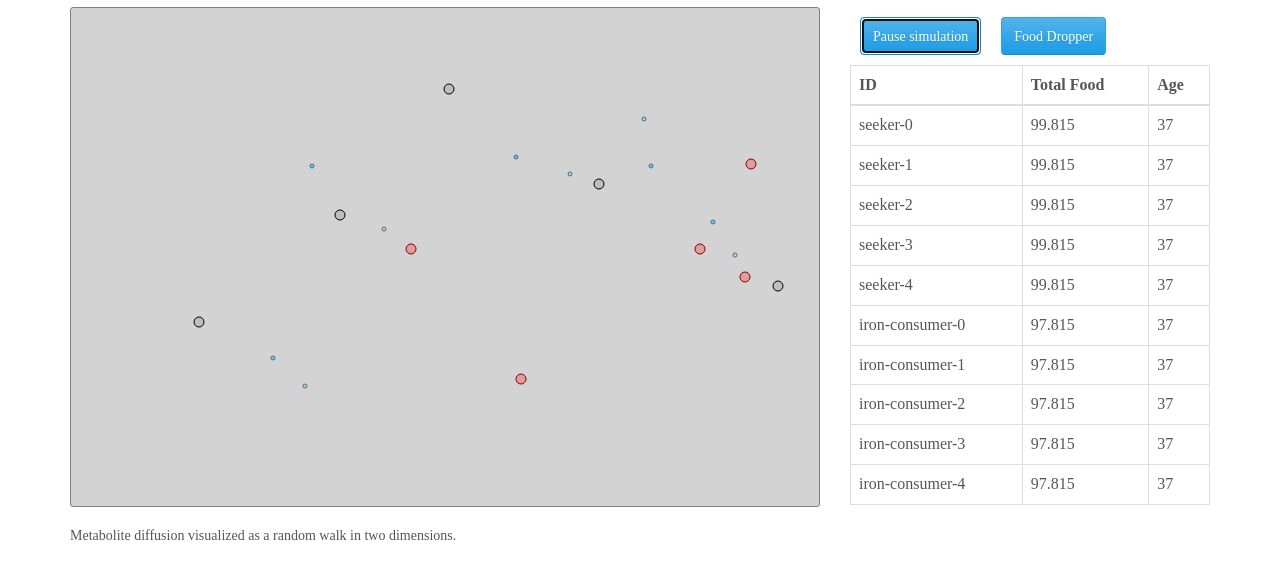
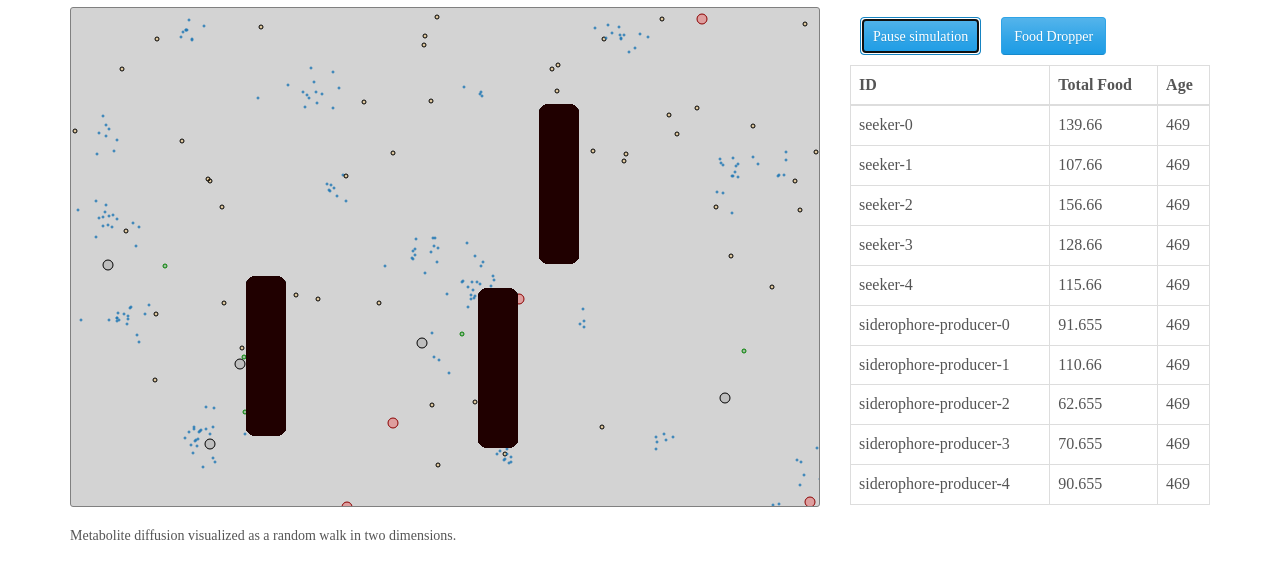
Before and after one commit to mobiusklein/Dynamic-Spatial-Evolution, a plain HTML site: page index.html in a window 1280 px wide. Both pictures are taken after a click on the button "Resume simulation". Shown: the part 43-622 px from the top of the page. Drawn offline with nearby package versions, Linux system fonts and the light colour scheme; files whose address does not match are found by name.

Commit message:
Added blocking

```diff
--- a/coffee/model.js
+++ b/coffee/model.js
@@ -1,5 +1,5 @@
 // Generated by CoffeeScript 1.7.1
-var Arena, FACINGS, IronConsumer, Random, Seeker, Siderophore, Walker, copy, _,
+var Arena, Blockade, FACINGS, Random, Seeker, Siderophore, SiderophoreProducer, Walker, copy, _,
   __hasProp = {}.hasOwnProperty,
   __extends = function(child, parent) { for (var key in parent) { if (__hasProp.call(parent, key)) child[key] = parent[key]; } function ctor() { this.constructor = child; } ctor.prototype = parent.prototype; child.prototype = new ctor(); child.__super__ = parent.prototype; return child; },
   __indexOf = [].indexOf || function(item) { for (var i = 0, l = this.length; i < l; i++) { if (i in this && this[i] === item) return i; } return -1; };
@@ -37,6 +37,7 @@ Arena = (function() {
     this.creationQueue = [];
     this.actors = [];
     this.walkers = [];
+    this.blockades = [];
     this.periodics = [];
     this.save = argObj.save || false;
     this.verbose = argObj.verbose || false;
@@ -46,7 +47,7 @@ Arena = (function() {
   }
 
   Arena.prototype.setPosition = function(obj) {
-    return this.fillRegionWithPolygon(obj);
+    return obj.fillRegion(this);
   };
 
   Arena.prototype.addWalker = function(opts) {
@@ -61,21 +62,27 @@ Arena = (function() {
     return this.setPosition(walker);
   };
 
-  Arena.prototype.addSeeker = function(opts) {
+  Arena.prototype.addSeeker = function(opts, force) {
     var seeker;
     if (opts == null) {
       opts = {};
     }
-    opts = this.randomPositionWithin(opts);
+    if (force == null) {
+      force = false;
+    }
+    opts = this.randomPositionWithin(opts, force);
     opts.random = this.random;
     seeker = new Seeker(opts);
     this.actors.push(seeker);
     return this.setPosition(seeker);
   };
 
-  Arena.prototype.addPeriodicWalker = function(opts) {
+  Arena.prototype.addPeriodicWalker = function(opts, force) {
     var fn, self;
-    opts = this.randomPositionWithin(opts);
+    if (force == null) {
+      force = false;
+    }
+    opts = this.randomPositionWithin(opts, force);
     opts.frequency = opts.frequency || 20;
     fn = function() {
       self.addWalker(opts);
@@ -85,64 +92,43 @@ Arena = (function() {
     return this.periodics.push(fn);
   };
 
-  Arena.prototype.addObject = function(obj) {
+  Arena.prototype.addObject = function(obj, force) {
+    if (force == null) {
+      force = false;
+    }
     obj.random = this.random;
-    this.randomPositionWithin(obj);
+    this.randomPositionWithin(obj, force);
     if (obj instanceof Seeker) {
       return this.actors.push(obj);
+    } else if (obj instanceof Walker) {
+      return this.walkers.push(obj);
+    } else if (obj instanceof Blockade) {
+      return this.blockades.push(obj);
     } else {
-      return this.walkers.push(obj);
+      throw Error("Could not infer arena slot for " + obj);
     }
   };
 
-  Arena.prototype.fillRegionWithPolygon = function(polygonObj) {
-    var maxX, maxY, minX, minY, x, xAxisRange, y, yAxisRange, _i, _j, _len, _len1;
-    minX = polygonObj.x - polygonObj.size;
-    minY = polygonObj.y - polygonObj.size;
-    minX = minX >= 0 ? minX : 0;
-    minY = minY >= 0 ? minY : 0;
-    maxX = polygonObj.x + polygonObj.size;
-    maxY = polygonObj.y + polygonObj.size;
-    maxX = maxX > this.maxX ? this.maxX : maxX;
-    maxY = maxY > this.maxY ? this.maxY : maxY;
-    xAxisRange = (function() {
-      var _i, _results;
-      _results = [];
-      for (x = _i = minX; minX <= maxX ? _i <= maxX : _i >= maxX; x = minX <= maxX ? ++_i : --_i) {
-        _results.push(x);
-      }
-      return _results;
-    })();
-    yAxisRange = (function() {
-      var _i, _results;
-      _results = [];
-      for (y = _i = minY; minY <= maxY ? _i <= maxY : _i >= maxY; y = minY <= maxY ? ++_i : --_i) {
-        _results.push(y);
-      }
-      return _results;
-    })();
-    for (_i = 0, _len = xAxisRange.length; _i < _len; _i++) {
-      x = xAxisRange[_i];
-      for (_j = 0, _len1 = yAxisRange.length; _j < _len1; _j++) {
-        y = yAxisRange[_j];
-        if (this.positions[x] == null) {
-          this.positions[x] = {};
-        }
-        if (this.positions[x][y] == null) {
-          this.positions[x][y] = [];
-        }
-        this.positions[x][y].push(polygonObj);
-      }
-    }
-    return this.positions;
-  };
-
-  Arena.prototype.randomPositionWithin = function(opts) {
+  Arena.prototype.randomPositionWithin = function(opts, force) {
     if (opts == null) {
       opts = {};
     }
-    opts.x = Math.floor(opts.x) || this.random.randint(0, this.maxX);
-    opts.y = Math.floor(opts.y) || this.random.randint(0, this.maxY);
+    if (force == null) {
+      force = false;
+    }
+    if (force || (opts.x == null)) {
+      opts.x = this.random.randint(0, this.maxX);
+    }
+    if (force || (opts.y == null)) {
+      opts.y = this.random.randint(0, this.maxY);
+    }
+    opts.x = Math.floor(opts.x);
+    opts.y = Math.floor(opts.y);
+    if ((this.positions[opts.x] != null) && (this.positions[opts.x][opts.y] != null) && this.positions[opts.x][opts.y].some(function(entity) {
+      return entity instanceof Blockade;
+    })) {
+      opts = this.randomPositionWithin(opts, true);
+    }
     return opts;
   };
 
@@ -172,7 +158,7 @@ Arena = (function() {
   };
 
   Arena.prototype.tick = function() {
-    var dead, deceased, self, survivors;
+    var actor, block, dead, deceased, died, self, survivors, walker, _i, _j, _k, _l, _len, _len1, _len2, _len3, _len4, _m, _ref, _ref1, _ref2, _ref3;
     if (this.save) {
       this.history.push(this.positions);
     }
@@ -180,18 +166,28 @@ Arena = (function() {
     this.positions = {};
     deceased = {};
     self = this;
-    this.walkers.forEach(function(obj, i) {
-      obj.step(self);
-      self.setPosition(obj);
-    });
+    _ref = this.blockades;
+    for (_i = 0, _len = _ref.length; _i < _len; _i++) {
+      block = _ref[_i];
+      this.setPosition(block);
+    }
+    _ref1 = this.walkers;
+    for (_j = 0, _len1 = _ref1.length; _j < _len1; _j++) {
+      walker = _ref1[_j];
+      walker.step(this);
+      this.setPosition(walker);
+    }
     dead = [];
-    this.actors.forEach(function(obj, i) {
-      dead = obj.step(self);
-      dead.forEach(function(o) {
-        deceased[o.id] = true;
-      });
-      self.setPosition(obj);
-    });
+    _ref2 = this.actors;
+    for (_k = 0, _len2 = _ref2.length; _k < _len2; _k++) {
+      actor = _ref2[_k];
+      dead = actor.step(this);
+      for (_l = 0, _len3 = dead.length; _l < _len3; _l++) {
+        died = dead[_l];
+        deceased[died.id] = true;
+      }
+      this.setPosition(actor);
+    }
     survivors = [];
     this.walkers.forEach(function(obj, i) {
       if (deceased[obj.id] == null) {
@@ -202,13 +198,13 @@ Arena = (function() {
     });
     this.walkers = survivors;
     survivors = [];
-    this.actors.forEach(function(obj, i) {
-      if (deceased[obj.id] === undefined) {
-        survivors.push(obj);
-      } else {
-        obj.state = "dead";
+    _ref3 = this.actors;
+    for (_m = 0, _len4 = _ref3.length; _m < _len4; _m++) {
+      actor = _ref3[_m];
+      if (deceased[actor.id] == null) {
+        survivors.push(actor);
       }
-    });
+    }
     this.actors = survivors;
     this.periodics.forEach(function(func, i) {
       if (self.ticker % func.frequency === 0) {
@@ -218,6 +214,71 @@ Arena = (function() {
   };
 
   return Arena;
+
+})();
+
+Blockade = (function() {
+  Blockade.COUNT = 0;
+
+  function Blockade(argObj) {
+    this.id = "blockade-" + Blockade.COUNT;
+    this.x = argObj.x;
+    this.y = argObj.y;
+    this.width = argObj.width;
+    this.height = argObj.height;
+    this.solid = true;
+    this.state = "";
+  }
+
+  Blockade.prototype.fillRegion = function(boundsObj) {
+    var maxX, maxY, minX, minY, x, xAxisRange, y, yAxisRange, _i, _len, _results;
+    minX = this.x - this.width;
+    minY = this.y - this.height;
+    minX = minX >= 0 ? minX : 0;
+    minY = minY >= 0 ? minY : 0;
+    maxX = this.x + this.width;
+    maxY = this.y + this.height;
+    maxX = maxX > this.maxX ? this.maxX : maxX;
+    maxY = maxY > this.maxY ? this.maxY : maxY;
+    xAxisRange = (function() {
+      var _i, _results;
+      _results = [];
+      for (x = _i = minX; minX <= maxX ? _i <= maxX : _i >= maxX; x = minX <= maxX ? ++_i : --_i) {
+        _results.push(x);
+      }
+      return _results;
+    })();
+    yAxisRange = (function() {
+      var _i, _results;
+      _results = [];
+      for (y = _i = minY; minY <= maxY ? _i <= maxY : _i >= maxY; y = minY <= maxY ? ++_i : --_i) {
+        _results.push(y);
+      }
+      return _results;
+    })();
+    _results = [];
+    for (_i = 0, _len = xAxisRange.length; _i < _len; _i++) {
+      x = xAxisRange[_i];
+      _results.push((function() {
+        var _j, _len1, _results1;
+        _results1 = [];
+        for (_j = 0, _len1 = yAxisRange.length; _j < _len1; _j++) {
+          y = yAxisRange[_j];
+          if (boundsObj.positions[x] == null) {
+            boundsObj.positions[x] = {};
+          }
+          if (boundsObj.positions[x][y] == null) {
+            boundsObj.positions[x][y] = [];
+          }
+          _results1.push(boundsObj.positions[x][y].push(this));
+        }
+        return _results1;
+      }).call(this));
+    }
+    return _results;
+  };
+
+  return Blockade;
 
 })();
 
@@ -332,6 +393,54 @@ Walker = (function() {
         }
       }
     }
+  };
+
+  Walker.prototype.fillRegion = function(boundsObj) {
+    var maxX, maxY, minX, minY, x, xAxisRange, y, yAxisRange, _i, _len, _results;
+    minX = this.x - this.size;
+    minY = this.y - this.size;
+    minX = minX >= 0 ? minX : 0;
+    minY = minY >= 0 ? minY : 0;
+    maxX = this.x + this.size;
+    maxY = this.y + this.size;
+    maxX = maxX > this.maxX ? this.maxX : maxX;
+    maxY = maxY > this.maxY ? this.maxY : maxY;
+    xAxisRange = (function() {
+      var _i, _results;
+      _results = [];
+      for (x = _i = minX; minX <= maxX ? _i <= maxX : _i >= maxX; x = minX <= maxX ? ++_i : --_i) {
+        _results.push(x);
+      }
+      return _results;
+    })();
+    yAxisRange = (function() {
+      var _i, _results;
+      _results = [];
+      for (y = _i = minY; minY <= maxY ? _i <= maxY : _i >= maxY; y = minY <= maxY ? ++_i : --_i) {
+        _results.push(y);
+      }
+      return _results;
+    })();
+    _results = [];
+    for (_i = 0, _len = xAxisRange.length; _i < _len; _i++) {
+      x = xAxisRange[_i];
+      _results.push((function() {
+        var _j, _len1, _results1;
+        _results1 = [];
+        for (_j = 0, _len1 = yAxisRange.length; _j < _len1; _j++) {
+          y = yAxisRange[_j];
+          if (boundsObj.positions[x] == null) {
+            boundsObj.positions[x] = {};
+          }
+          if (boundsObj.positions[x][y] == null) {
+            boundsObj.positions[x][y] = [];
+          }
+          _results1.push(boundsObj.positions[x][y].push(this));
+        }
+        return _results1;
+      }).call(this));
+    }
+    return _results;
   };
 
   return Walker;
@@ -523,7 +632,7 @@ Siderophore = (function(_super) {
 
   Siderophore.maturationTime = 30;
 
-  Siderophore.matureValue = 5;
+  Siderophore.matureValue = 6;
 
   function Siderophore(argObj) {
     if (argObj.stepStartHook == null) {
@@ -551,36 +660,37 @@ Siderophore = (function(_super) {
 
 })(Walker);
 
-IronConsumer = (function(_super) {
-  __extends(IronConsumer, _super);
+SiderophoreProducer = (function(_super) {
+  __extends(SiderophoreProducer, _super);
 
-  IronConsumer.siderophoreCost = 2;
+  SiderophoreProducer.siderophoreCost = 3;
 
-  IronConsumer.siderophoreProductionRate = 20;
+  SiderophoreProducer.siderophoreProductionRate = 30;
 
-  IronConsumer.COUNT = 0;
+  SiderophoreProducer.COUNT = 0;
 
-  function IronConsumer(argObj) {
+  function SiderophoreProducer(argObj) {
     if (argObj.canEat == null) {
       argObj.canEat = [];
     }
     argObj.canEat.push('bound-siderophore');
-    argObj.type = 'iron-consumer';
+    argObj.canEat.push('glucose');
+    argObj.type = 'siderophore-producer';
     if (argObj.stepStartHook == null) {
       argObj.stepStartHook = [];
     }
     argObj.stepStartHook.push((function(paramObj) {
-      if (this.age % IronConsumer.siderophoreProductionRate === 0) {
+      if (this.age % SiderophoreProducer.siderophoreProductionRate === 0) {
         return this.produceSiderophore(paramObj);
       }
     }));
-    IronConsumer.__super__.constructor.call(this, argObj);
-    this.id = "iron-consumer-" + IronConsumer.COUNT++;
+    SiderophoreProducer.__super__.constructor.call(this, argObj);
+    this.id = "siderophore-producer-" + SiderophoreProducer.COUNT++;
   }
 
-  IronConsumer.prototype.produceSiderophore = function(boundsObj) {
+  SiderophoreProducer.prototype.produceSiderophore = function(boundsObj) {
     var pos, siderophore;
-    this.totalFood -= IronConsumer.siderophoreCost;
+    this.totalFood -= SiderophoreProducer.siderophoreCost;
     pos = {
       x: this.x,
       y: this.y
@@ -589,16 +699,16 @@ IronConsumer = (function(_super) {
     return boundsObj.addObject(siderophore);
   };
 
-  IronConsumer.prototype.replicate = function(boundsObj) {
+  SiderophoreProducer.prototype.replicate = function(boundsObj) {
     var daughterA, daughterB;
-    daughterA = new IronConsumer(this);
-    daughterB = new IronConsumer(this);
+    daughterA = new SiderophoreProducer(this);
+    daughterB = new SiderophoreProducer(this);
     boundsObj.addObject(daughterA);
     boundsObj.addObject(daughterB);
     this.mark = true;
   };
 
-  return IronConsumer;
+  return SiderophoreProducer;
 
 })(Seeker);
 
--- a/js/main.js
+++ b/js/main.js
@@ -1,12 +1,32 @@
 var arena = new Arena({minX: 0, maxX: 750, minY: 0, maxY: 500})
 
-var timeManager = {
-    timerID: null,
-    startSimulation: null,
-    pauseSimulation: null
+
+var TimeManager = function(tickInterval, fn){
+    this.timerID = null
+    this.startSimulation = null
+    this.pauseSimulation = null
+    this.tickInterval = tickInterval
+    this.fn = fn
+}
+TimeManager.prototype.startSimulation = function(){
+        this.timerID = setInterval(tick, this.tickInterval)
+}
+TimeManager.prototype.pauseSimulation = function(){
+        clearInterval(this.timerID)
+}
+TimeManager.prototype.setSpeed = function(tickInterval){
+        tickInterval = tickInterval === undefined ? this.tickInterval : tickInterval
+        clearInterval(this.timerID)
+        this.tickInterval = tickInterval
+        this.timerID = setInterval(this.fn, this.tickInterval)
 }
 
-TICKINTERVAL = 50
+String.prototype.sluggify = function(){
+    var parts = this.split(' ')
+    var lower = parts.map(function(x){return x.toLowerCase()})
+    var slug = lower.join('-')
+    return slug
+}
 
 function clickSeekerHandler(d, i, j){
     $('.selected').removeClass('selected')
@@ -16,9 +36,10 @@ function clickSeekerHandler(d, i, j){
 }
 
 
+
 function setSimulationClickHandler(func){
-    svg.on('click', null)
-    svg.on('click', func)
+    container.on('click', null)
+    container.on('click', func)
 }
 
 function clickAddNutrientHandler(){
@@ -29,60 +50,92 @@ function clickAddNutrientHandler(){
 }
 
 function clickGetPositionHandler(){
-    console.log(d3.mouse(this))
+    var pos = d3.mouse(this)
+    console.log(pos)
+    pos = pos.map(Math.floor)
+    console.log(pos)
+    if(arena.positions[pos[0]] === undefined) {arena.positions[pos[0]] = {}}
+    if(arena.positions[pos[0]][pos[1]] === undefined) {arena.positions[pos[0]][pos[1]] = {}}
+    console.log(arena.positions[pos[0]][pos[1]])
 }
 
 function zoomed() {
-    svg.attr("transform", "scale(" + d3.event.scale + ")");
+    container.attr("transform", "scale(" + d3.event.scale + ")");
 }
 var zoom = d3.behavior.zoom().scaleExtent([1, 10])
 
-svg = {}
+
+timeManager = {}
+container = {}
+blockadeNodes = [];
 walkerNodes = [];
 seekerNodes = [];
 
 
-function main(container, numWalkers, numSeekers, numPeriodicFood) {
-    svg = d3.select(container).append("svg").attr('width', arena.maxX).attr('height', arena.maxY)
-    svg.on('click', clickAddNutrientHandler)
-    d3.range(numWalkers).map(function(i){arena.addWalker({type: "glucose", size: 1, stepSize: 10 })})
-    d3.range(numPeriodicFood).map(function(i){arena.addPeriodicWalker({type: "glucose", size: 1, frequency: 100})})
-    d3.range(numSeekers).map(function(i){arena.addSeeker({type: "E-coli", canEat: ["glucose"]})})
-    d3.range(numSeekers).map(function(i){arena.addObject(new IronConsumer({}))})
+function main(containerDiv, numWalkers, numSeekers, numPeriodicFood) {
+    container = d3.select(containerDiv).append("svg").attr('width', arena.maxX).attr('height', arena.maxY)
+    d3.range(3).map(function(i){
+        var pos = arena.randomPositionWithin()
+        pos.height = 80
+        pos.width = 20
+        arena.addObject( new Blockade(pos) )
+    })
+    d3.range(numWalkers).map(function(i){arena.addWalker({type: "glucose", size: 1, stepSize: 10 }, true)})
+    d3.range(numPeriodicFood).map(function(i){arena.addPeriodicWalker({type: "glucose", size: 1, frequency: 30}, true)})
+    d3.range(numSeekers).map(function(i){arena.addSeeker({type: "E-coli", canEat: ["glucose", "bound-siderophore"]}, true)})
+    d3.range(numSeekers).map(function(i){arena.addObject(new SiderophoreProducer({}), true)})
 
+    setSimulationClickHandler(clickGetPositionHandler/*clickAddNutrientHandler*/)
     function tick(d){
         /* Run the model forward one time step */
         arena.tick()
 
-        walkerNodes = svg.selectAll(".walker").data(arena.walkers)
+        blockadeNodes = container.selectAll(".blockade").data(arena.blockades)
+        blockadeNodes.enter().append("rect")
+
+/*
+    SVG rectangles draw with x, y being the upper left corner. Translate the center
+    up and away
+*/
+
+        blockadeNodes.attr("x", function(d){ return d.x - d.width})
+            .attr("y", function(d){ return d.y - d.height })
+            .attr('width', function(d){ return d.width * 2})
+            .attr('height', function(d){ return d.height * 2})
+
+        blockadeNodes.exit().remove()
+
+
+        walkerNodes = container.selectAll(".walker").data(arena.walkers)
         walkerNodes.enter().append('circle')
 
         //Seperate creation of new nodes from node updates
         walkerNodes.attr("cx", function(d) { return d.x; })
             .attr("cy", function(d) { return d.y; })
             .attr("r", function(d){ return d.size })
-            .attr("class", function(d) { return "walker "+d.type; })
+            .attr("class", function(d) { return "walker "+d.type.sluggify(); })
             .attr("id", function(d) { return d.id })
         walkerNodes.exit().remove()
 
-        seekerNodes = svg.selectAll(".seeker").data(arena.actors)
+        seekerNodes = container.selectAll(".seeker").data(arena.actors)
         seekerNodes.enter().append('circle')
             .attr("r", function(d){ return d.size})
         //Seperate creation of new nodes from node updates
         seekerNodes.attr("cx", function(d) { return d.x; })
             .attr("cy", function(d) { return d.y; })
             .attr('id', function(d) { return d.id.split(' ').join('-')})
-            .attr("class", function(d) { return "seeker " + d.state + " " + d.type + (d.selected ? ' selected' : ''); })
+            .attr("class", function(d) { return "seeker " + d.state.sluggify() + " " + d.type.sluggify() + (d.selected ? ' selected' : ''); })
             .attr("id", function(d) { return d.id })
             .on("click", clickSeekerHandler)
         seekerNodes.exit().remove()
     }/*End tick()*/
-
-    timeManager.timerID = setInterval(tick, TICKINTERVAL)
+    timeManager = new TimeManager(1, tick)
+    timeManager.setSpeed()
     timeManager.startSimulation = function(){
-        this.timerID = setInterval(tick, TICKINTERVAL)
+        this.timerID = setInterval(tick, this.tickInterval)
     }
     timeManager.pauseSimulation = function(){
         clearInterval(this.timerID)
     }
+
 }
```
Also changed, not shown: coffee/model.coffee (+122 -71 lines), coffee/mutate.coffee (added, +46 -0 lines), coffee/mutate.js (added, +67 -0 lines), coffee/test.coffee (+4 -7 lines), coffee/test.js (+10 -8 lines), index.html (+10 -2 lines), 3 other files.
